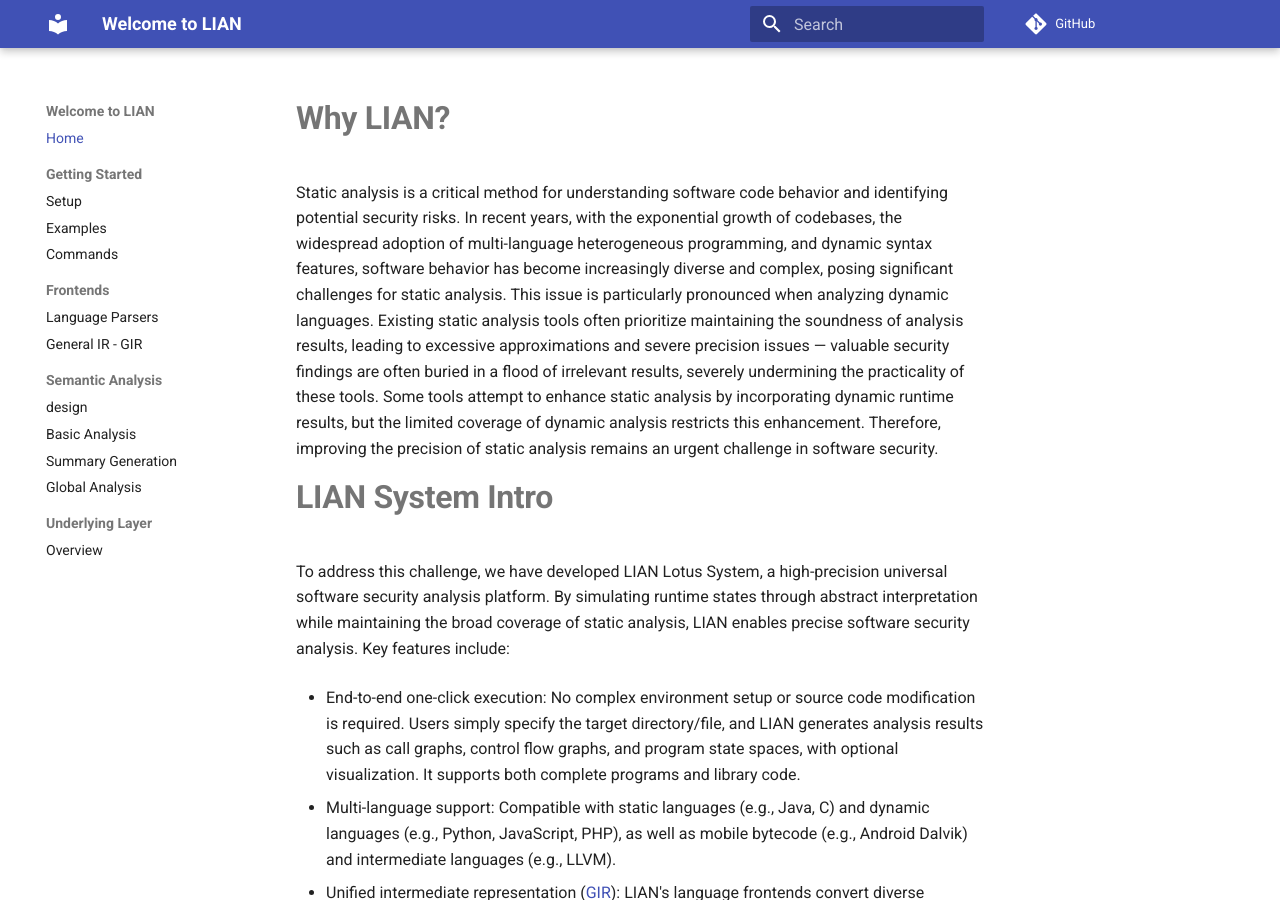
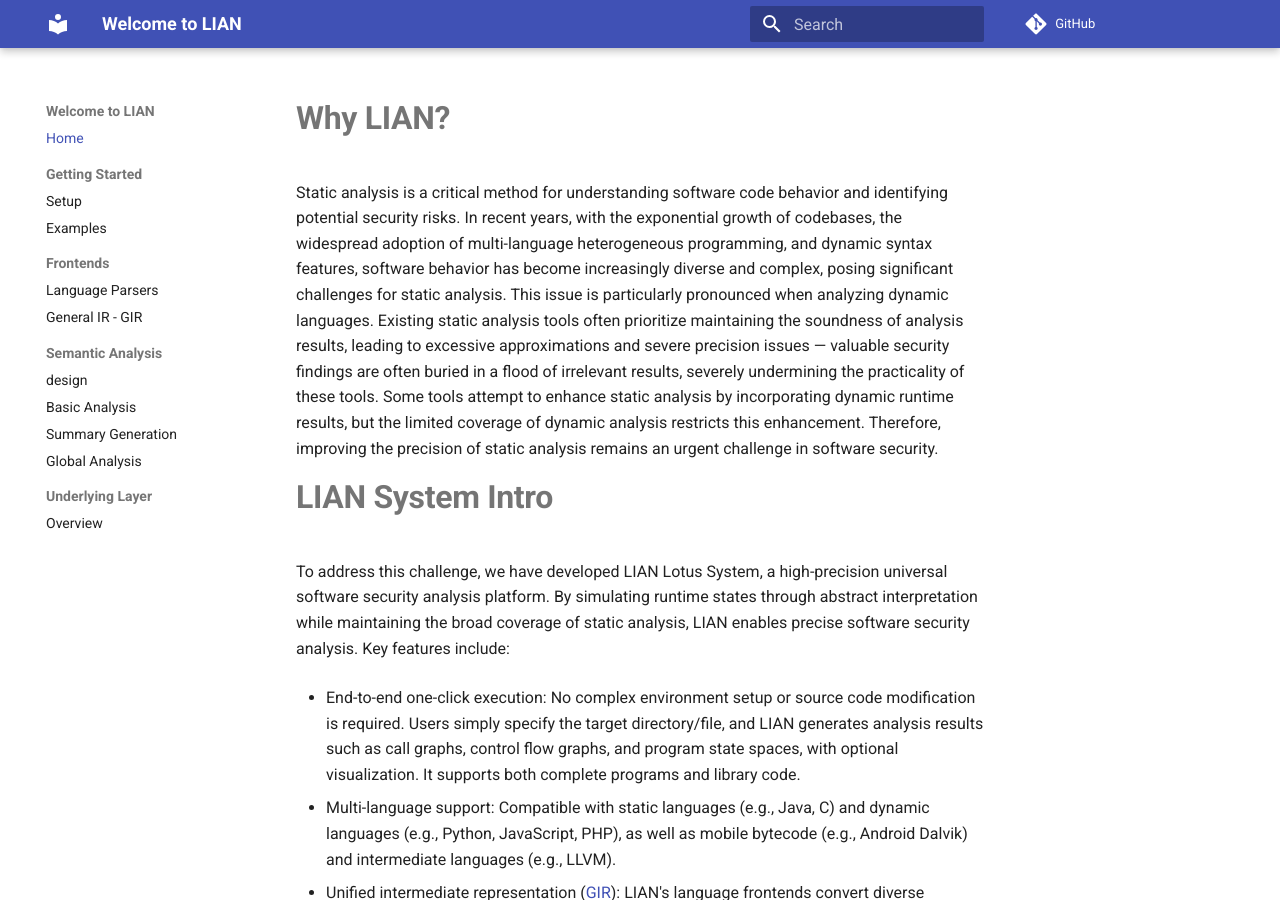
Before and after one commit to yang-guangliang/lian, an MkDocs documentation site: the page built from docs/en/index.md, in a window 1280 px wide and 900 px high. Built offline with MkDocs 1.6.1 and Material for MkDocs 9.7.7, drawn with Linux system fonts in a browser that asks for light colours; comment, search, counter and statistics services are not loaded.

Commit message:
update mkdocs.yml.
Signed-off-by: 杨广亮 <yanggl@fudan.edu.cn>

```diff
--- a/mkdocs.yml
+++ b/mkdocs.yml
@@ -46,7 +46,6 @@ nav:
   - Getting Started:
       - Setup: en/setup.md
       - Examples: en/examples.md
-      - Commands: en/commands.md
 
   - Frontends:
       - Language Parsers: en/lang_parser.md
```
